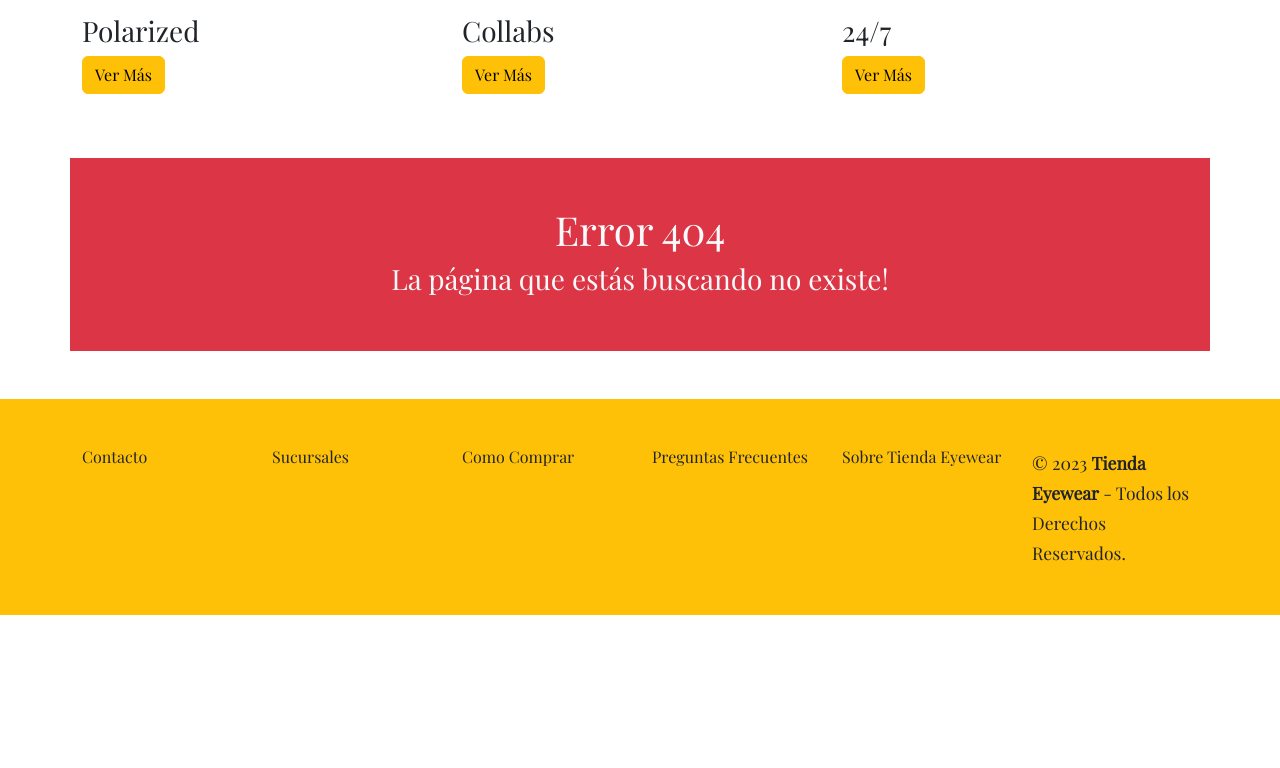
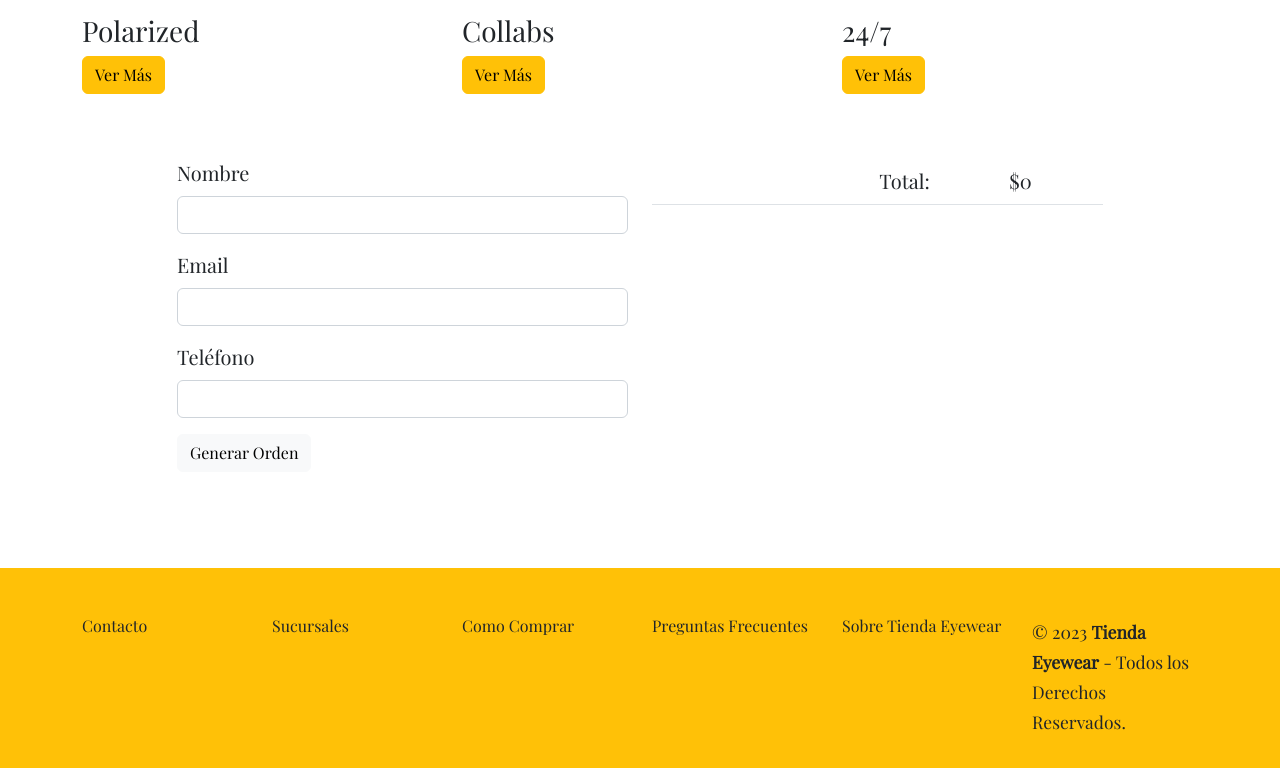
Before and after one commit to SolNievas/proyecto-react, a React (Create React App) app: page /checkout in a window 1280 px wide. Shown: the part 1048-1816 px from the top of the page. Before the commit the page ends 1663 px from the top, so only its background shows below. Built offline with nearby package versions, Linux system fonts and the light colour scheme.

Commit message:
implementandoFirebase

```diff
--- a/src/App.jsx
+++ b/src/App.jsx
@@ -9,11 +9,12 @@
 import Footer from "./components/Footer";
 import {BrowserRouter, Routes, Route} from "react-router-dom";
 import CartContextProvider from "./components/context/CartContext";
+import Checkout from './components/Checkout';
 
 function App() {
   return (
     <div>
-       <CartContextProvider>
+      <CartContextProvider>
       <BrowserRouter>
       <NavBar />
       <Carousel />
@@ -24,6 +25,7 @@
           <Route path={"/item/:id"} element={<ItemDetailContainer />} />
           <Route path={"/"} element={<App />} />
           <Route path={"/cart"} element={<Cart />} />
+          <Route path={"/checkout"} element={<Checkout />} />
           <Route path={"/*"} element={<Error404 />} />
       </Routes>
       <Footer />
--- a/src/components/Cart.jsx
+++ b/src/components/Cart.jsx
@@ -46,6 +46,7 @@
                             <tr>
                                 <td colSpan={3} className="text-end">Total a Pagar</td>
                                 <td className="text-center">${sumTotal()}</td>
+                                <td className="align-middle text-end"><Link to={"/checkout"} className="btn btn-light">Finalizar Compra</Link></td>
                                 <td>&nbsp;</td>
                             </tr>
                         </tbody>
--- /dev/null
+++ b/src/components/Checkout.jsx
@@ -0,0 +1,96 @@
+import {useContext, useState} from "react";
+import {CartContext} from "./context/CartContext";
+import {addDoc, collection, doc, getFirestore, updateDoc, writeBatch} from "firebase/firestore";
+
+const Checkout = () => {
+    const [nombre, setNombre] = useState("");
+    const [email, setEmail] = useState("");
+    const [telefono, setTelefono] = useState("");
+    const [orderId, setOrderId] = useState("");
+    const {cart, sumTotal} = useContext(CartContext);
+
+    const generarOrden = () => {
+        if (nombre.length === 0) {
+            return false;
+        }
+
+        if (email.length === 0) {
+            return false;
+        }
+
+        if (telefono.length === 0) {
+            return false;
+        }
+
+        const buyer = {name:nombre, phone:telefono, email:email}
+        const items = cart.map(item => ({id:item.id, title:item.titulo, price:item.precio}));
+        const fecha = new Date();
+        const date = `${fecha.getFullYear()}-${fecha.getMonth()+1}-${fecha.getDate()} ${fecha.getHours()}:${fecha.getMinutes()}`;
+        const total = sumTotal();
+        const order = {buyer:buyer, items:items, date:date, total:total};
+
+        const db = getFirestore();
+        const OrdersCollection = collection(db, "orders");
+        addDoc(OrdersCollection, order).then(resultado => {
+            setOrderId(resultado.id);
+        })
+        .catch(resultado => {
+            console.log("Error! No se pudo completar la compra!");
+        });
+
+    }
+
+    return (
+        <div className="container my-5">
+            <div className="row">
+                <div className="col-md-5 offset-md-1">
+                    <form>
+                        <div className="mb-3">
+                            <label className="form-label">Nombre</label>
+                            <input type="text" className="form-control" onInput={(e) => {setNombre(e.target.value)}} />
+                        </div>
+                        <div className="mb-3">
+                            <label className="form-label">Email</label>
+                            <input type="text" className="form-control" onInput={(e) => {setEmail(e.target.value)}} />
+                        </div>
+                        <div className="mb-3">
+                            <label className="form-label">Teléfono</label>
+                            <input type="text" className="form-control" onInput={(e) => {setTelefono(e.target.value)}} />
+                        </div>
+                        <button type="button" className="btn btn-light" onClick={generarOrden}>Generar Orden</button>
+                    </form>
+                </div>
+                <div className="col-md-5">
+                    <table className="table">
+                        <tbody>
+                            {
+                                cart.map(item => (
+                                    <tr key={item.id}>
+                                        <td><img src={item.imagen} alt={item.titulo} width={80} /></td>
+                                        <td className="align-middle">{item.titulo}</td>
+                                        <td className="align-middle">{item.cantidad} x ${item.precio}</td>
+                                        <td className="align-middle text-center">${item.cantidad * item.precio}</td>
+                                    </tr>
+                                ))
+                            }
+                            <tr>
+                                <td colSpan={3} className="align-middle text-end">Total:</td>
+                                <td className="align-middle text-center">${sumTotal()}</td>
+                            </tr>
+                        </tbody>
+                    </table>
+                </div>
+            </div>
+            <div className="row my-5">
+                <div className="col text-center">
+                    {orderId ? <div className="alert alert-warning" role="alert">
+                        <h1 className="fs-1 text">Gracias por tu Compra!</h1>
+                        <p>Tu Orden de Compra es: <b>{orderId}</b></p>
+                    </div> : ""}
+                </div>
+            </div>
+        </div>
+    )
+}
+
+export default Checkout;
--- a/src/components/ItemCount.jsx
+++ b/src/components/ItemCount.jsx
@@ -1,4 +1,5 @@
 import {useEffect, useState} from "react";
+import {Link} from "react-router-dom";
 
 const ItemCount = ({stock}) => {
     const [items, setItems] = useState(1);
--- a/src/components/ItemDetail.jsx
+++ b/src/components/ItemDetail.jsx
@@ -1,5 +1,6 @@
 import {useEffect, useState} from "react";
 import ItemCount from "./ItemCount";
+import {CartContext} from "./context/CartContext";
 
 const ItemDetail = ({producto}) => {
     const [item, setItem] = useState({});
--- a/src/components/ItemDetailContainer.jsx
+++ b/src/components/ItemDetailContainer.jsx
@@ -2,6 +2,7 @@
 import {useParams} from "react-router-dom";
 import productos from "./json/productos.json";
 import ItemDetail from "./ItemDetail";
+import {doc, getDoc, getFirestore} from "firebase/firestore";
 
 const ItemDetailContainer = () => {
     const [item, setItem] = useState({});
--- a/src/components/ItemListContainer.jsx
+++ b/src/components/ItemListContainer.jsx
@@ -1,24 +1,37 @@
 import {useEffect, useState} from "react";
 import {useParams} from "react-router-dom";
-import productos from "./json/productos.json";
+//import productos from "./json/productos.json";
 import ItemList from "./ItemList";
+import {getFirestore, collection, getDocs, where, query} from "firebase/firestore";
+//import {addDoc} from "firebase/firestore";
 
 const ItemListContainer = () => {
     const [items, setItems] = useState([]);
     const {id} = useParams();
 
+
+    /*useEffect(() => {
+        const db = getFirestore();
+        const itemsCollection = collection(db, "items");
+
+        productos.forEach(producto => {
+            addDoc(itemsCollection, producto);
+        });
+    }, []);*/
+
     useEffect(() => {
-        const promesa = new Promise((resolve) => {
-            setTimeout(() => {
-                resolve(id ? productos.filter(item => item.categoria === id) : productos);
-            }, 2000);
+        const db = getFirestore();
+        const productosCollection = collection(db, "items");
+        const q = id ? query(productosCollection, where("categoria", "==", id)) : productosCollection;
+        getDocs (q).then(resultado => {
+            if (resultado.size>0){
+            setItems(resultado.docs.map(item=>({id:item.id, ...item.data()})))
+            } else{
+                console.error("¡No hay productos en la colección!");
+            }
         });
 
-        promesa.then(data => {
-            setItems(data);
-        });
-    }, [id]);
-
+    },[id]);
         return (
                 <div className="container my-5">
                     <div className="row">
```
Lines whose indentation alone changed are shown as unchanged.
